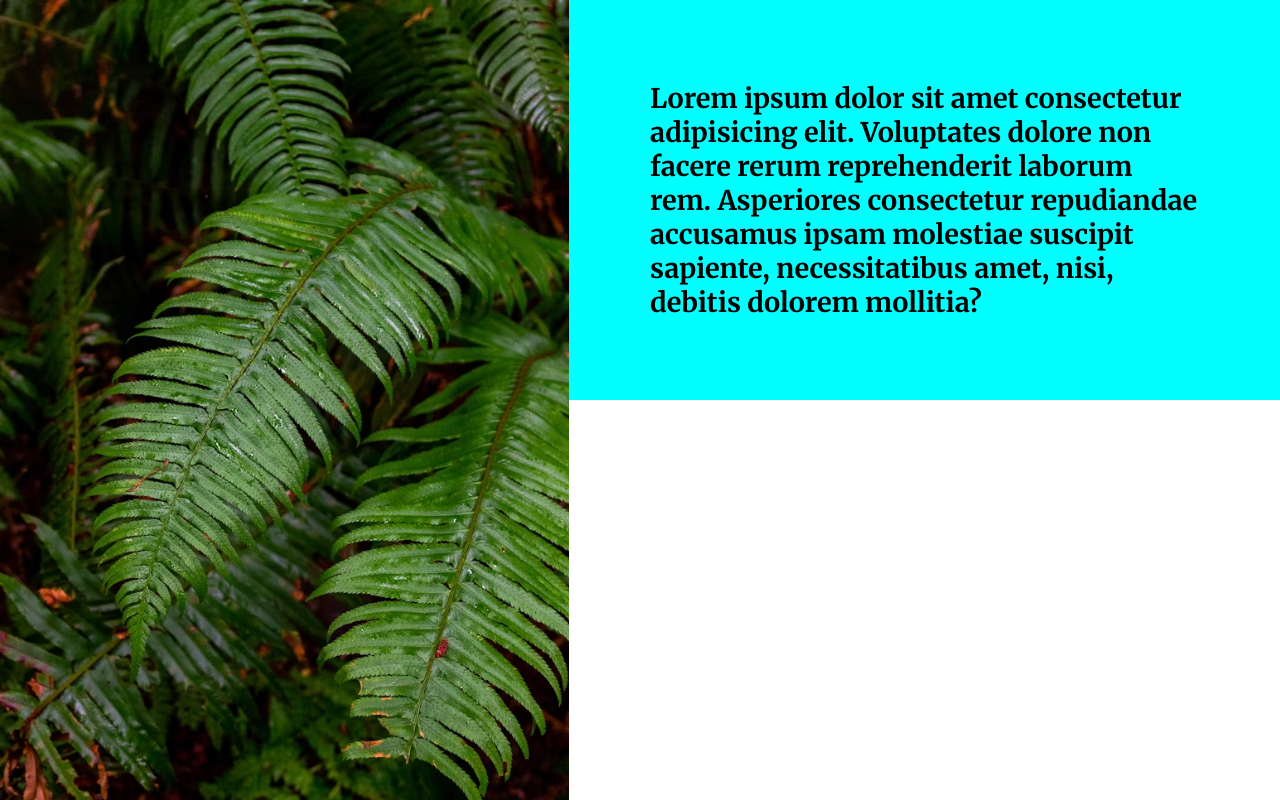
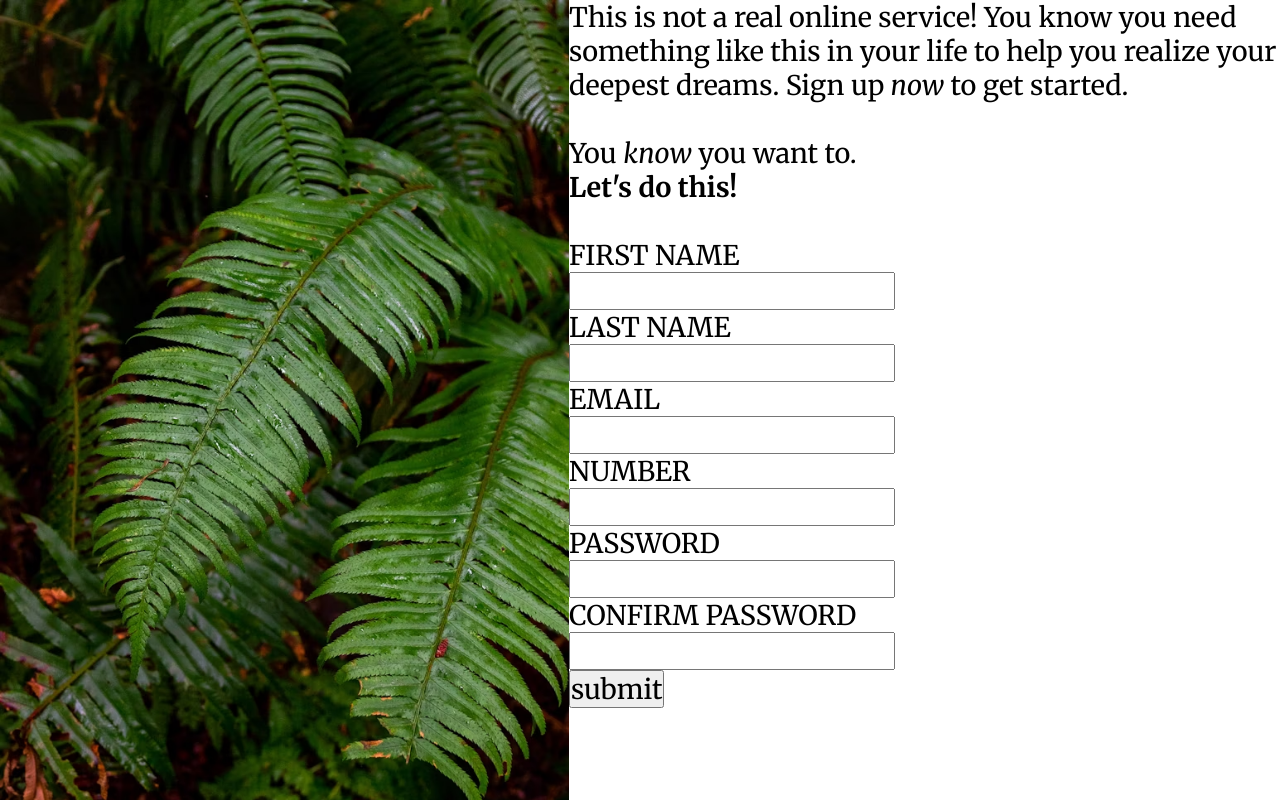
Before and after one commit to Farid-Ziade/Sign-up-form, a plain HTML site: page index.html in a window 1280 px wide. Drawn offline with Linux system fonts and the light colour scheme.

Commit message:
Added the relevent elements for the HTML

```diff
--- a/index.html
+++ b/index.html
@@ -16,15 +16,51 @@
     <main class="page-container">
       <section class="left"></section>
       <section class="right">
-        <div class="paragraph">
-          <h1>
-            Lorem ipsum dolor sit amet consectetur adipisicing elit. Voluptates
-            dolore non facere rerum reprehenderit laborum rem. Asperiores
-            consectetur repudiandae accusamus ipsam molestiae suscipit sapiente,
-            necessitatibus amet, nisi, debitis dolorem mollitia?
-          </h1>
+        <div class="container">
+          <p>
+            This is not a real online service! You know you need something like
+            this in your life to help you realize your deepest dreams. Sign up
+            <em>now</em> to get started.
+          </p>
+          <br />
+          <p>You <em>know</em> you want to.</p>
         </div>
-        <div class="input"></div>
+        <div class="input-container">
+          <h1>Let's do this!</h1>
+          <br />
+          <form class="input">
+            <div>
+              <label for="firstName">FIRST NAME</label>
+              <div>
+                <input type="text" name="firstName" id="firstName" required />
+              </div>
+            </div>
+            <div>
+              <label for="lastname">LAST NAME</label>
+              <div><input type="text" name="lastname" id="lastname" /></div>
+            </div>
+            <div>
+              <label for="EMAIL">EMAIL</label>
+              <div><input type="email" name="email" id="email" /></div>
+            </div>
+            <div>
+              <label for="phonenumber">NUMBER</label>
+              <div>
+                <input type="tel" name="phonenumber" id="phonenumber" />
+              </div>
+            </div>
+            <div>
+              <label for="password">PASSWORD</label>
+
+              <div><input type="password" name="password" id="password" /></div>
+            </div>
+            <div>
+              <label for="password">CONFIRM PASSWORD</label>
+              <div><input type="password" name="password" id="password" /></div>
+            </div>
+            <button type="submit">submit</button>
+          </form>
+        </div>
         <div class="submit"></div>
       </section>
     </main>
```
